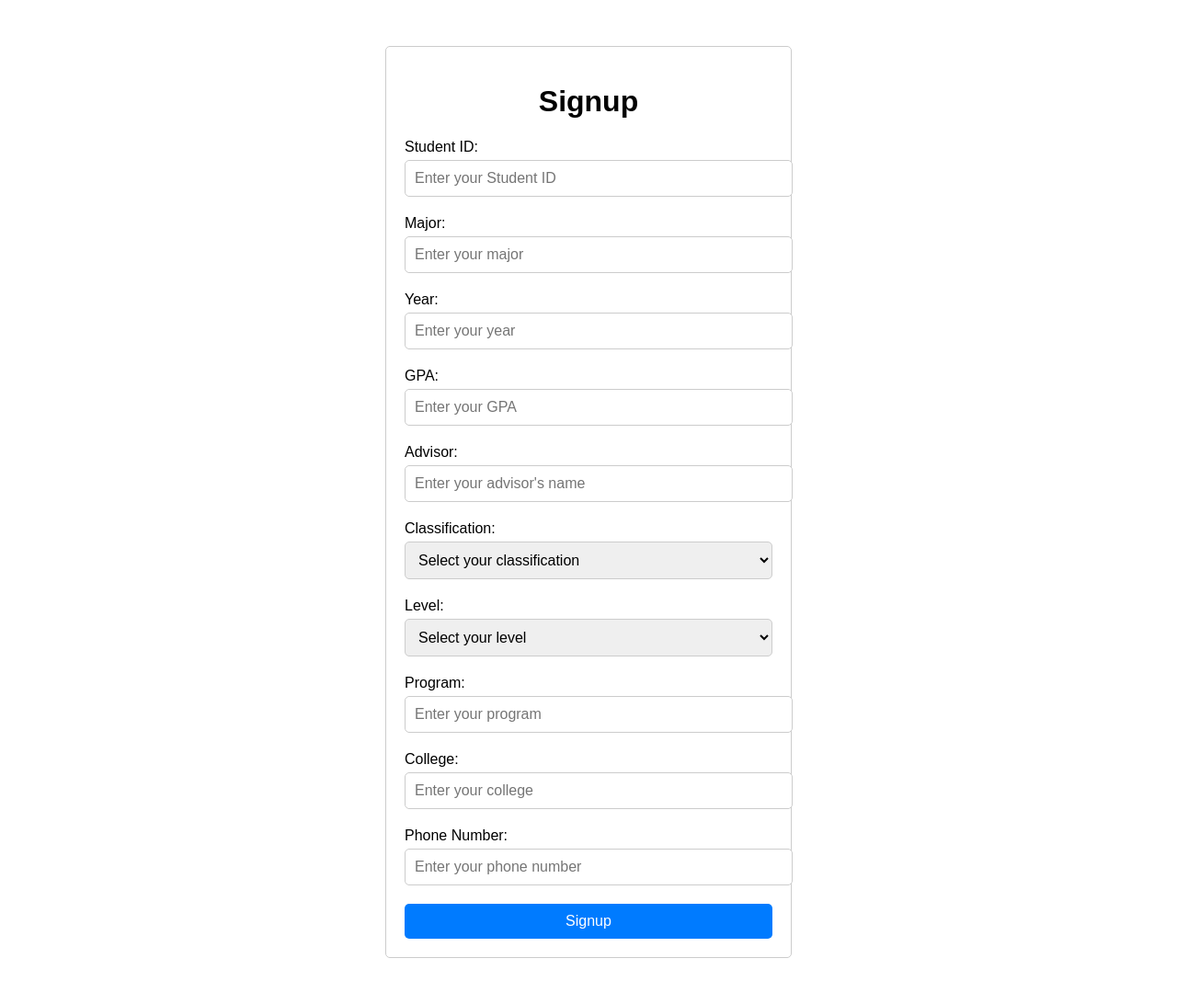
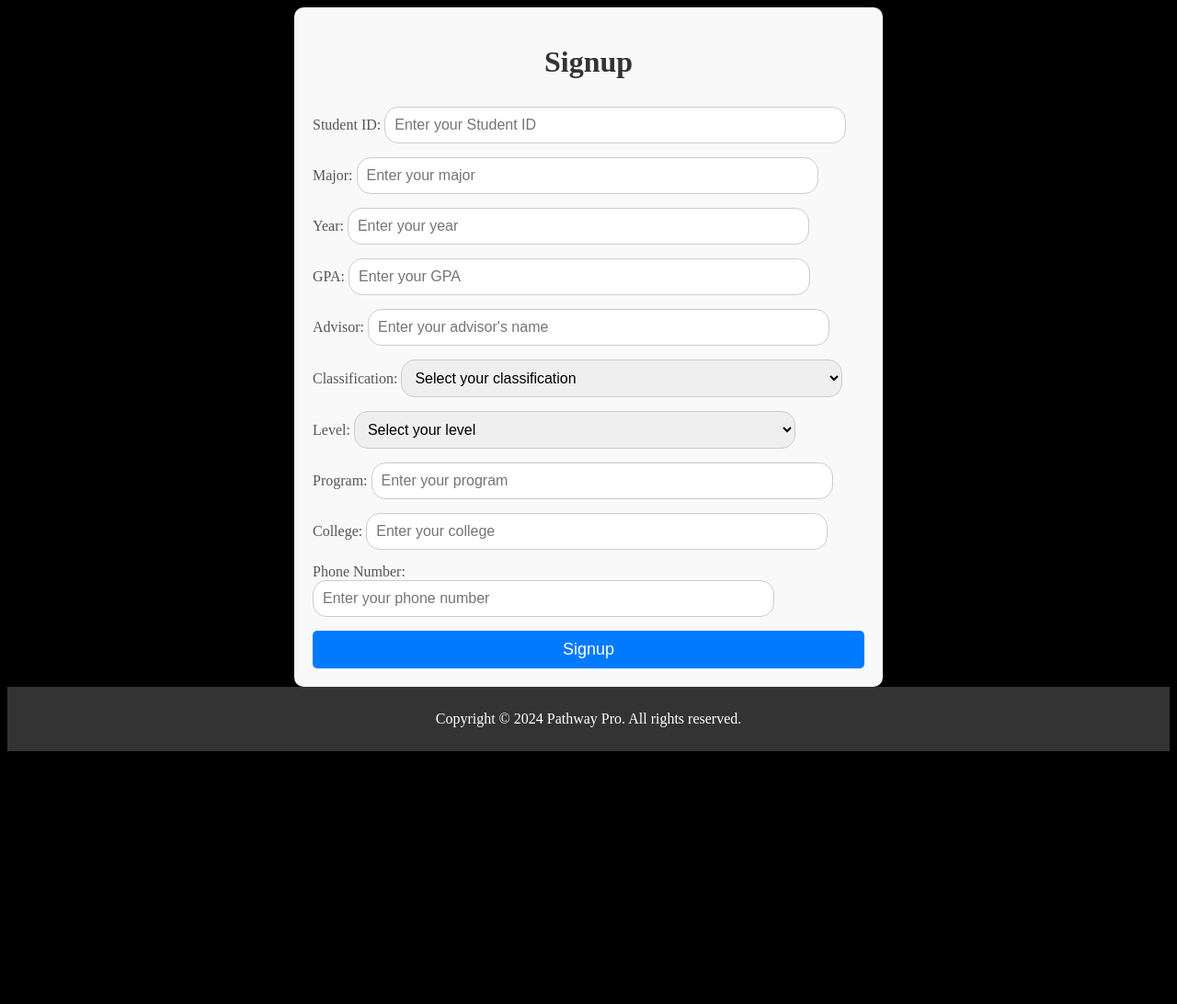
Before and after one commit to MRthyMix/3155-Software-Engineering-Group-Project, a Flask app: template Pathway_pro/templates/signup_screen.html in a window 1280 px wide. Shown: the whole page at 92% size. After the commit the page ends 817 px from the top, so only its background shows below. Run offline with Flask 3, Linux system fonts and the light colour scheme; the template is opened without the code that fills it, so the values that code supplies are empty; parts of the project's set-up code (start-up, migrations or seed data) failed here and were passed over.

Commit message:
changed app.py, signup_screen.html, and signup.css

```diff
--- a/Pathway_pro/app.py
+++ b/Pathway_pro/app.py
@@ -83,9 +83,12 @@ def userLogin():
         # return '<a class="button" href="/login">Google Login</a>'
         return render_template("login_screen.html")
 
-@app.route("/userSignup", methods=['POST'])
+@app.route("/userSignup", methods=['GET','POST'])
 def userSignUp():
-    return "My Learning Page"
+    if request.method == 'GET':
+        return render_template("signup_screen.html")
+    else:
+        return "User Signup"
 
 
 def get_google_provider_cfg():
@@ -158,7 +161,8 @@ def callback():
 
     # Doesn't exist? Add it to the database.
     if not User.get(unique_id):
-        User.create(unique_id, users_name, users_email, picture)
+        return redirect(url_for("userSignUp"))
+        # User.create(unique_id, users_name, users_email, picture)
 
     # Begin user session by logging the user in
     login_user(user)
--- a/Pathway_pro/static/css/signup.css
+++ b/Pathway_pro/static/css/signup.css
@@ -1,64 +1,78 @@
 body {
-    font-family: Arial, sans-serif;
-    margin: 0;
-    padding: 0;
+    background-color: black;
 }
 
 .signup-container {
-    width: 400px;
-    margin: 50px auto;
+    width: 600px;
+    margin: 0 auto;
     padding: 20px;
-    border: 1px solid #ccc;
-    border-radius: 5px;
+    border-radius: 10px;
+    background-color: #f9f9f9;
+    box-shadow: 0 0 10px rgba(0, 0, 0, 0.1);
+    transition: all 0.3s ease-in-out;
 }
 
-h1 {
+.signup-container:hover {
+    box-shadow: 0 0 20px rgba(0, 0, 0, 0.2);
+}
+
+.signup-container h1 {
+    text-align: center;
+    color: #333;
+    margin-bottom: 30px;
+}
+
+.signup-container form {
+    display: flex;
+    flex-direction: column;
+}
+
+.signup-container form label {
+    font-size: 16px;
+    margin-bottom: 5px;
+    color: #555;
+}
+
+.signup-container form input,
+.signup-container form select {
+    padding: 10px;
+    margin-bottom: 15px;
+    border: 1px solid #ccc;
+    border-radius: 15px;
+    font-size: 16px;
+    transition: transform 0.3s ease-in-out;
+}
+
+.signup-container form button {
+    padding: 10px;
+    border: none;
+    border-radius: 5px;
+    background-color: #007bff;
+    color: #fff;
+    cursor: pointer;
+    font-size: 18px;
+    transition: background-color 0.3s ease-in-out;
+}
+
+.signup-container form button:hover {
+    background-color: #0056b3;
+}
+
+.signup-container form .error-message {
+    color: red;
+    margin-bottom: 10px;
     text-align: center;
 }
 
-.form-group {
-    margin-bottom: 20px;
+.signup-container form input:hover,
+.signup-container form select:hover {
+    transform: scale(1.03);
 }
 
-label {
-    display: block;
-    margin-bottom: 5px;
+.signup-container form label,
+.signup-container form input,
+.signup-container form select {
+    width: 80%; /* Adjust this value as needed */
+    margin-left: auto;
+    margin-right: auto;
 }
-
-input[type="text"],
-select {
-    width: 100%;
-    padding: 10px;
-    font-size: 16px;
-    border: 1px solid #ccc;
-    border-radius: 5px;
-}
-
-button {
-    width: 100%;
-    padding: 10px;
-    font-size: 16px;
-    background-color: #007bff;
-    color: #fff;
-    border: none;
-    border-radius: 5px;
-    cursor: pointer;
-}
-
-button:hover {
-    background-color: #0056b3;
-}
-
-.error-message {
-    display: none;
-    color: red;
-    font-size: 12px;
-}
-
-.invalid {
-    border: 1px solid red;
-}
-
-.invalid ~ .error-message {
-    display: block;
-}
--- a/Pathway_pro/templates/signup_screen.html
+++ b/Pathway_pro/templates/signup_screen.html
@@ -1,19 +1,17 @@
-<!DOCTYPE html>
-<html lang="en">
-<head>
-    <meta charset="UTF-8">
-    <meta name="viewport" content="width=device-width, initial-scale=1.0">
+{% extends 'home_base.html' %}
+{% block head %}
     <title>Signup Page</title>
     <link rel="stylesheet" href="{{ url_for('static', filename='/css/signup.css') }}">
-</head>
-<body>
+{% endblock %}
+
+{% block body %}
     <div class="signup-container">
         <h1>Signup</h1>
         <form action="/userSignup" method="POST">
             <div class="form-group">
                 <label for="studentID">Student ID:</label>
                 <input type="text" id="studentID" name="studentID" required minlength="9" maxlength="9" placeholder="Enter your Student ID">
-                <small class="error-message">Student ID must be 9 digits long.</small>
+                <!-- <small class="error-message">Student ID must be 9 digits long.</small> -->
             </div>
             <div class="form-group">
                 <label for="major">Major:</label>
@@ -64,5 +62,4 @@
             <button type="submit">Signup</button>
         </form>
     </div>
-</body>
-</html>
+{% endblock %}
```
Also changed, not shown: Pathway_pro/templates/signup.html (deleted, +0 -64 lines).
